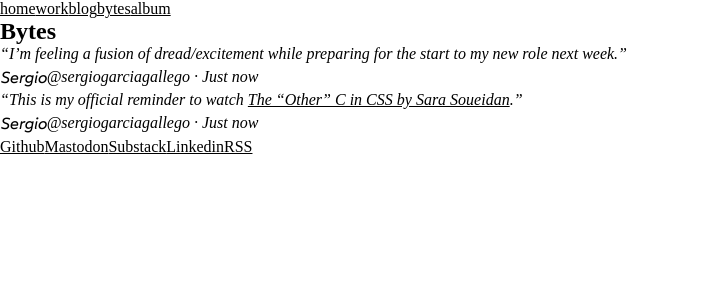
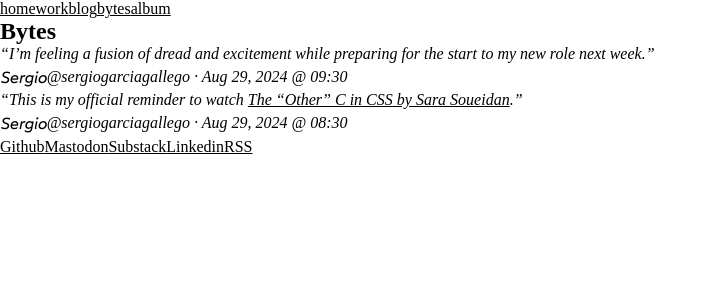
Before and after one commit to sgarciagallego/v3, a Next.js app: page /bytes in a window 1280 px wide. Shown: the top 300 px of the page, without its empty margins (0-717 px from the left). Built offline with nearby package versions, Linux system fonts and the light colour scheme.

Commit message:
reformatting timestamps for bytes and ensuring correct sorting is done

```diff
--- a/components/molecules/bytes/index.tsx
+++ b/components/molecules/bytes/index.tsx
@@ -2,16 +2,18 @@ import styles from './styles.module.css';
 import { getBytes } from '@/app/db/bytes';
 import List from '@/components/atoms/list';
 import { CustomMDX } from '@/components/atoms/mdx';
+import Hyperlink from '@/components/atoms/link';
 import { formatTime } from '@/utils/formatDate';
-import Hyperlink from '@/components/atoms/link';
 
-export default async function Bytes() {
-  const bytes = await getBytes();
+export default function Bytes() {
+  const bytes = getBytes();
 
   return (
     <main className={styles.properties}>
       <List type='ol' axis='vertical'>
-        {bytes.map(byte => (
+        {bytes
+          .sort((a, b) => new Date(b.metadata.publishDate).getTime() - new Date(a.metadata.publishDate).getTime())
+          .map(byte => (
             <li key={byte.slug}>
               <blockquote>
                 <CustomMDX source={byte.content} />
@@ -27,7 +29,8 @@ export default async function Bytes() {
                 </cite>
               </blockquote>
             </li>
-        ))}
+          )
+        )}
       </List>
     </main>
   );
--- a/content/bytes/mix-of-emotions-new-role.mdx
+++ b/content/bytes/mix-of-emotions-new-role.mdx
@@ -2,4 +2,4 @@
 publishDate: 2024-08-29T09:30:00.000Z
 ---
 
-I’m feeling a fusion of dread/excitement while preparing for the start to my new role next week.
+I’m feeling a fusion of dread and excitement while preparing for the start to my new role next week.
--- a/utils/formatDate.ts
+++ b/utils/formatDate.ts
@@ -9,26 +9,22 @@ export function formatDate(dateString: string): string {
 }
 
 export function formatTime(dateString: string): string {
-  const now = new Date();
-  const past = new Date(dateString);
+  const date = new Date(dateString);
 
-  const diffInMs = now.getTime() - past.getTime();
+  const dateOptions: Intl.DateTimeFormatOptions = {
+    year: 'numeric',
+    month: 'short',
+    day: 'numeric',
+  };
 
-  const seconds = Math.floor(diffInMs / 1000);
-  const minutes = Math.floor(seconds / 60);
-  const hours = Math.floor(minutes / 60);
-  const days = Math.floor(hours / 24);
+  const timeOptions: Intl.DateTimeFormatOptions = {
+    hour: '2-digit',
+    minute: '2-digit',
+    hour12: false,
+  };
 
-  if (days > 7) {
-    const options: Intl.DateTimeFormatOptions = { year: 'numeric', month: 'short', day: 'numeric' };
-    return past.toLocaleDateString('en-US', options);
-  } else if (days > 0) {
-    return days === 1 ? "1d" : `${days}d`;
-  } else if (hours > 0) {
-    return hours === 1 ? "1h" : `${hours}h`;
-  } else if (minutes > 0) {
-    return minutes === 1 ? "1m" : `${minutes}m`;
-  } else {
-    return seconds <= 1 ? "Just now" : `${seconds}s`;
-  }
+  const formattedDate = date.toLocaleDateString('en-US', dateOptions);
+  const formattedTime = date.toLocaleTimeString('en-US', timeOptions);
+
+  return `${formattedDate} @ ${formattedTime}`;
 }
```
Also changed, not shown: app/rss.xml/route.ts (+0 -12 lines). Lines whose indentation alone changed are shown as unchanged.
